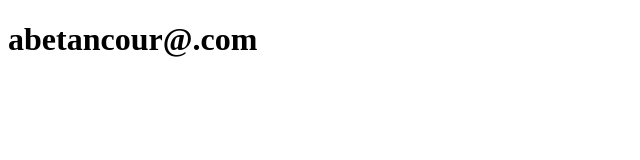
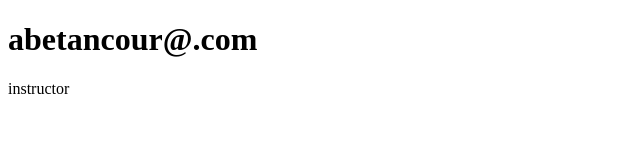
Before and after one commit to ArnaldoBetancourt/curso-alura, a plain HTML site: page contacto.html in a window 1280 px wide. Shown: the full height of the page, 0-640 px from the left. Drawn offline with Linux system fonts and the light colour scheme.

Commit message:
actualiza el contacto

```diff
--- a/contacto.html
+++ b/contacto.html
@@ -7,5 +7,6 @@
 </head>
 <body>
     <h1>abetancour@.com</h1>
+    <p> instructor</p>
 </body>
 </html>
```
